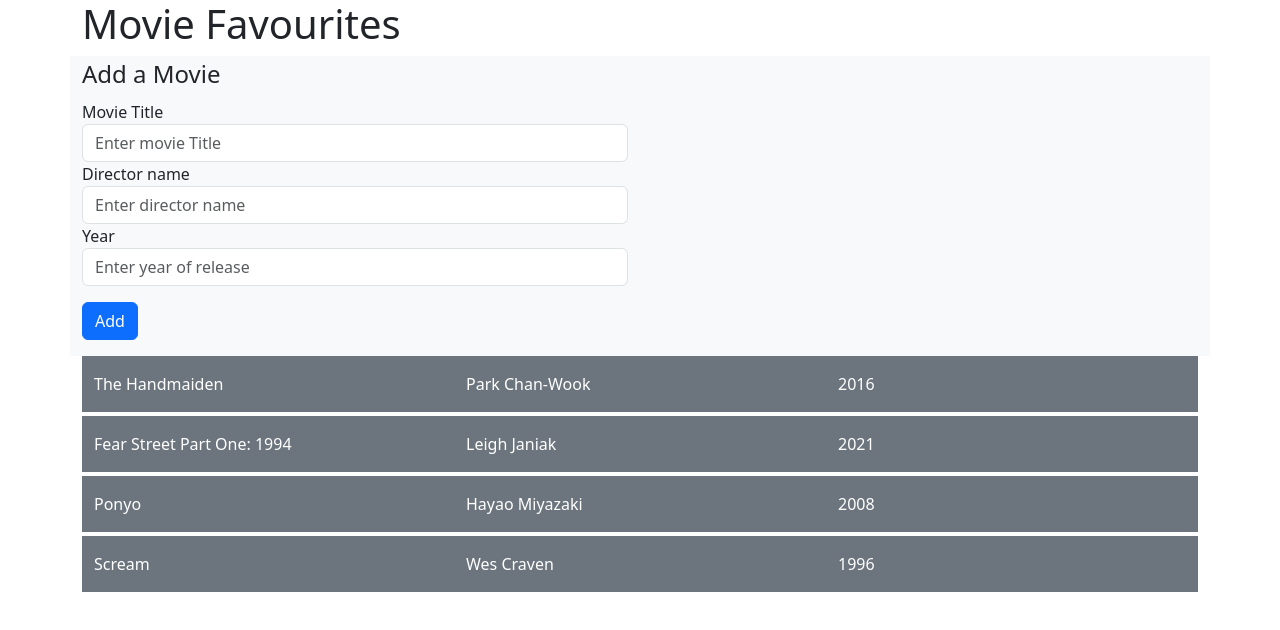
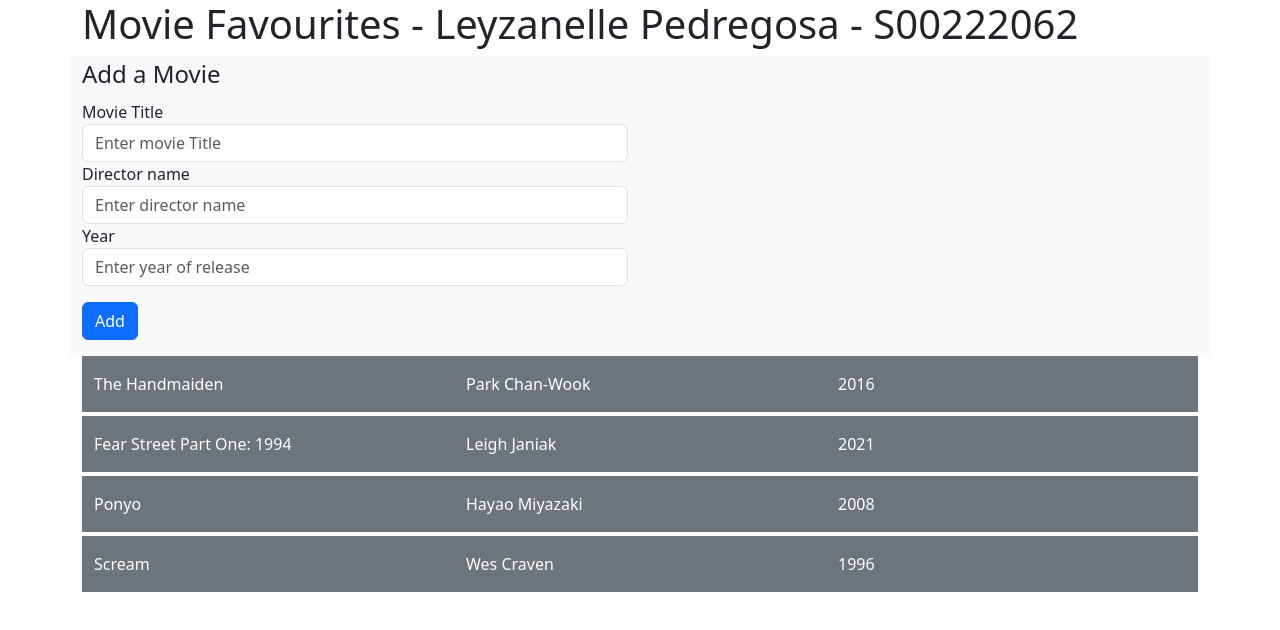
Before and after one commit to LeyzaS00222062/movies-List, an Angular app: page / in a window 1280 px wide. Shown: the top 630 px of the page. Built offline with nearby package versions, Linux system fonts and the light colour scheme.

Commit message:
Added Name and S-Number

```diff
--- a/src/app/app.component.html
+++ b/src/app/app.component.html
@@ -1,5 +1,5 @@
 <div class="container">
-    <h1>Movie Favourites</h1>
+    <h1>Movie Favourites -  Leyzanelle Pedregosa - S00222062</h1>
     <app-add-movie></app-add-movie>
     <app-list-movies></app-list-movies>
 </div>
```
